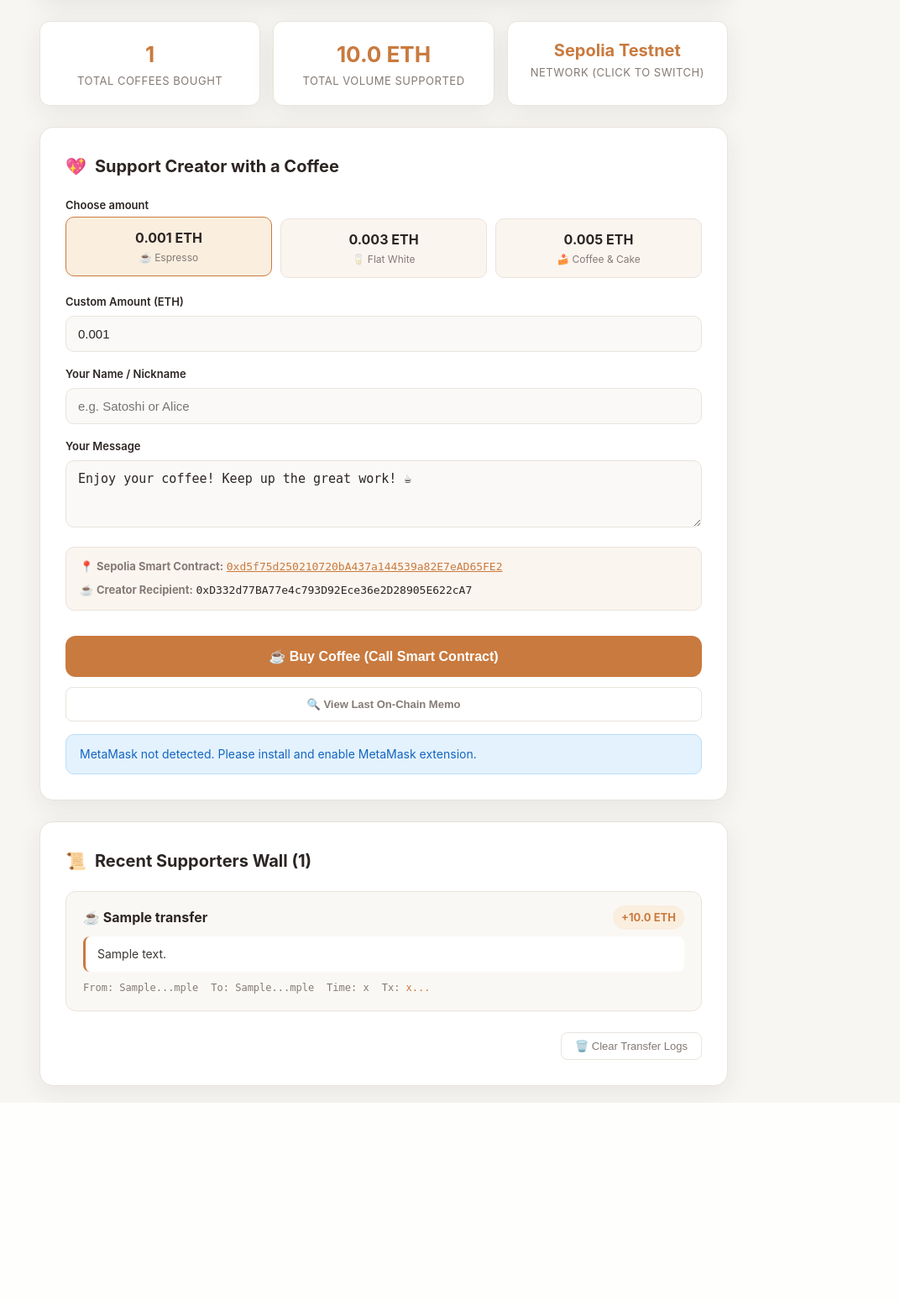
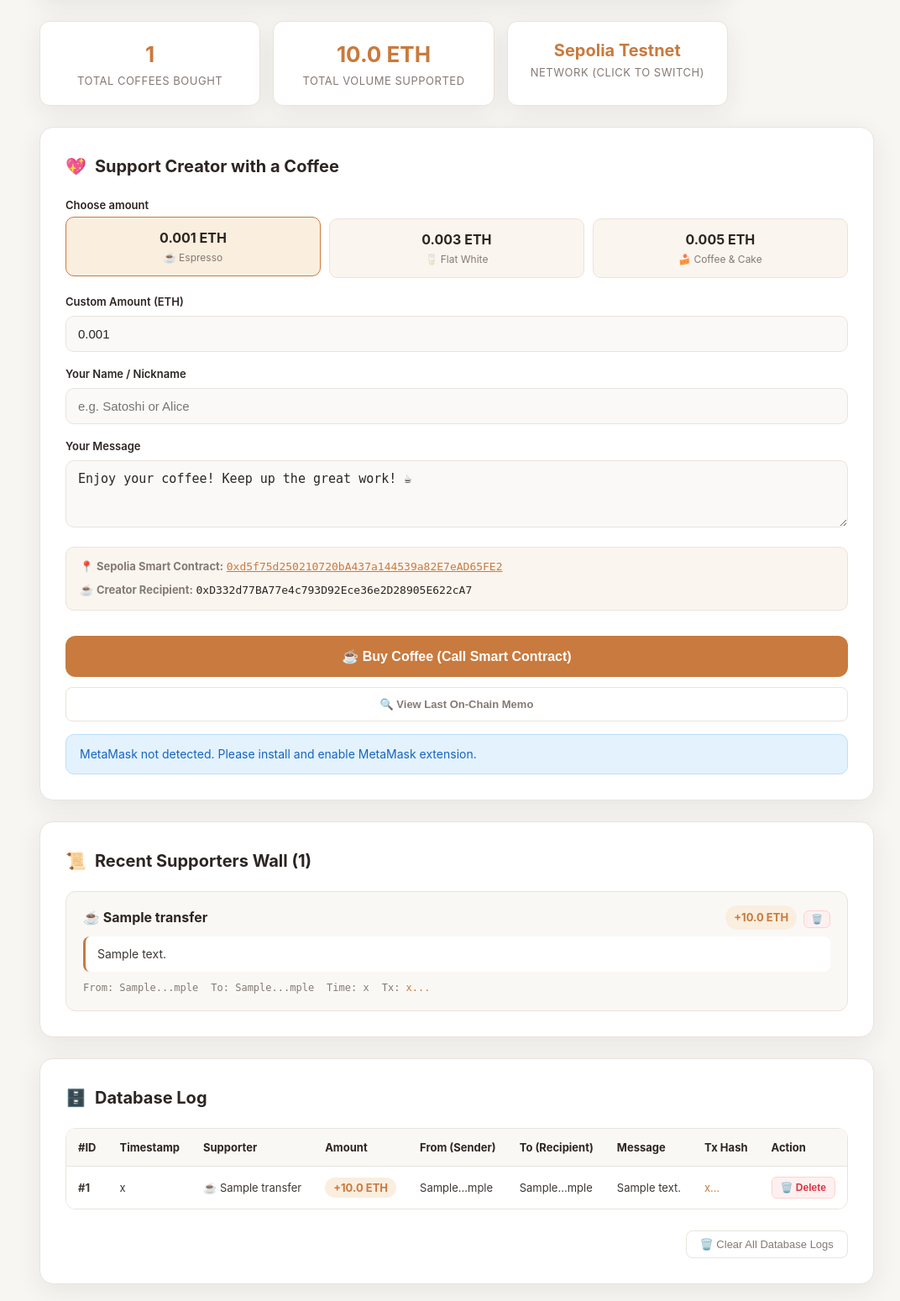
Before and after one commit to schow9527/buy-me-a-coffee-dapp, a Flask app: page / in a window 1280 px wide. Shown: the part 129-1678 px from the top of the page at 84% size, without its empty margins (183-1255 px from the left). Before the commit the page ends 1442 px from the top, so only its background shows below. Run offline with Flask 3, Linux system fonts and the light colour scheme; tables that the repository leaves empty hold one stand-in row (values such as "Sample post"); some libraries are stand-ins or nearby versions.

Commit message:
feat: add Database Log module displaying transaction details with single-record deletion

```diff
--- a/app.py
+++ b/app.py
@@ -94,6 +94,30 @@ def record_transfer():
     return jsonify({"status": "success", "id": record_id, "message": "Transfer recorded successfully"})
 
 
+@app.route("/deleteRecord/<int:record_id>", methods=["POST"])
+def delete_single_record(record_id):
+    """删除单条指定的转账记录"""
+    conn = sqlite3.connect(DB_NAME)
+    c = conn.cursor()
+    c.execute("DELETE FROM transfers WHERE id = ?", (record_id,))
+    conn.commit()
+    conn.close()
+    return redirect(url_for("index"))
+
+
+@app.route("/deleteRecord", methods=["POST"])
+def delete_record_form():
+    """兼容表单提交单条删除"""
+    record_id = request.form.get("record_id")
+    if record_id:
+        conn = sqlite3.connect(DB_NAME)
+        c = conn.cursor()
+        c.execute("DELETE FROM transfers WHERE id = ?", (record_id,))
+        conn.commit()
+        conn.close()
+    return redirect(url_for("index"))
+
+
 @app.route("/deleteRecords", methods=["POST"])
 def delete_records():
     """清空所有转账记录"""
--- a/static/styles.css
+++ b/static/styles.css
@@ -378,3 +378,57 @@ textarea {
     border-color: #ffcdd2;
     color: var(--danger);
 }
+
+/* Database Log Table */
+.table-responsive {
+    overflow-x: auto;
+    margin-top: 15px;
+    border-radius: 12px;
+    border: 1px solid var(--border);
+}
+
+.log-table {
+    width: 100%;
+    border-collapse: collapse;
+    font-size: 13px;
+    text-align: left;
+    background: #ffffff;
+}
+
+.log-table th, .log-table td {
+    padding: 12px 14px;
+    border-bottom: 1px solid var(--border);
+    white-space: nowrap;
+}
+
+.log-table th {
+    background: #faf8f5;
+    color: var(--dark);
+    font-weight: 700;
+}
+
+.log-table tr:last-child td {
+    border-bottom: none;
+}
+
+.log-table tr:hover {
+    background: #fdfaf7;
+}
+
+.delete-row-btn {
+    background: #fff0f0;
+    border: 1px solid #ffd1d1;
+    color: var(--danger);
+    padding: 5px 10px;
+    border-radius: 6px;
+    font-size: 12px;
+    font-weight: 600;
+    cursor: pointer;
+    transition: all 0.2s ease;
+}
+
+.delete-row-btn:hover {
+    background: var(--danger);
+    color: white;
+    border-color: var(--danger);
+}
--- a/templates/index.html
+++ b/templates/index.html
@@ -115,7 +115,12 @@
                     <div class="record-item">
                         <div class="record-top">
                             <span class="record-author">☕ {{ r[4] }}</span>
-                            <span class="record-badge">+{{ r[3] }} ETH</span>
+                            <div style="display: flex; gap: 8px; align-items: center;">
+                                <span class="record-badge">+{{ r[3] }} ETH</span>
+                                <form action="/deleteRecord/{{ r[0] }}" method="post" onsubmit="return confirm('Delete transaction #{{ r[0] }}?');" style="margin: 0;">
+                                    <button type="submit" class="delete-row-btn" style="padding: 3px 8px; font-size: 11px;" title="Delete this transaction">🗑️</button>
+                                </form>
+                            </div>
                         </div>
                         <div class="record-msg">{{ r[5] }}</div>
                         <div class="record-meta">
@@ -129,14 +134,69 @@
                     </div>
                     {% endfor %}
                 </div>
-
-                <form class="clear-form" action="/deleteRecords" method="post" onsubmit="return confirm('Are you sure you want to clear all transfer logs?');">
-                    <button type="submit" class="clear-btn">🗑️ Clear Transfer Logs</button>
-                </form>
                 {% else %}
                 <div class="empty-state">
                     <div class="empty-icon">☕</div>
                     <p>No coffee sent yet. Be the first supporter!</p>
+                </div>
+                {% endif %}
+            </div>
+
+            <!-- Database Log Module -->
+            <div class="card" id="database-log-section">
+                <h2 class="card-title"><span>🗄️</span> Database Log</h2>
+
+                {% if records %}
+                <div class="table-responsive">
+                    <table class="log-table">
+                        <thead>
+                            <tr>
+                                <th>#ID</th>
+                                <th>Timestamp</th>
+                                <th>Supporter</th>
+                                <th>Amount</th>
+                                <th>From (Sender)</th>
+                                <th>To (Recipient)</th>
+                                <th>Message</th>
+                                <th>Tx Hash</th>
+                                <th>Action</th>
+                            </tr>
+                        </thead>
+                        <tbody>
+                            {% for r in records %}
+                            <tr>
+                                <td><strong>#{{ r[0] }}</strong></td>
+                                <td>{{ r[7] }}</td>
+                                <td>☕ {{ r[4] }}</td>
+                                <td><span class="record-badge">+{{ r[3] }} ETH</span></td>
+                                <td title="{{ r[1] }}">{{ r[1][:6] }}...{{ r[1][-4:] }}</td>
+                                <td title="{{ r[2] }}">{{ r[2][:6] }}...{{ r[2][-4:] }}</td>
+                                <td style="max-width: 140px; overflow: hidden; text-overflow: ellipsis; white-space: nowrap;" title="{{ r[5] }}">{{ r[5] }}</td>
+                                <td>
+                                    {% if r[6] %}
+                                    <a href="https://sepolia.etherscan.io/tx/{{ r[6] }}" target="_blank" class="meta-link">{{ r[6][:8] }}...</a>
+                                    {% else %}
+                                    -
+                                    {% endif %}
+                                </td>
+                                <td>
+                                    <form action="/deleteRecord/{{ r[0] }}" method="post" onsubmit="return confirm('Are you sure you want to delete transaction #{{ r[0] }}?');" style="margin: 0;">
+                                        <button type="submit" class="delete-row-btn">🗑️ Delete</button>
+                                    </form>
+                                </td>
+                            </tr>
+                            {% endfor %}
+                        </tbody>
+                    </table>
+                </div>
+
+                <form class="clear-form" action="/deleteRecords" method="post" onsubmit="return confirm('Are you sure you want to clear all database logs?');">
+                    <button type="submit" class="clear-btn">🗑️ Clear All Database Logs</button>
+                </form>
+                {% else %}
+                <div class="empty-state">
+                    <div class="empty-icon">🗄️</div>
+                    <p>No transaction logs in SQLite database yet.</p>
                 </div>
                 {% endif %}
             </div>
```
